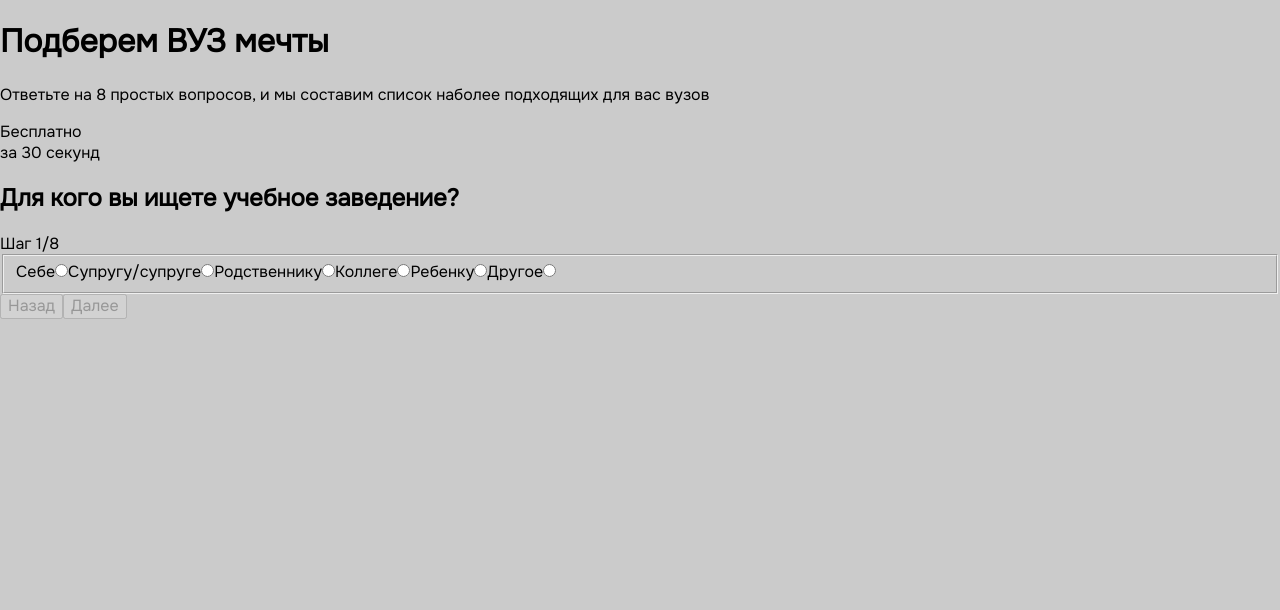
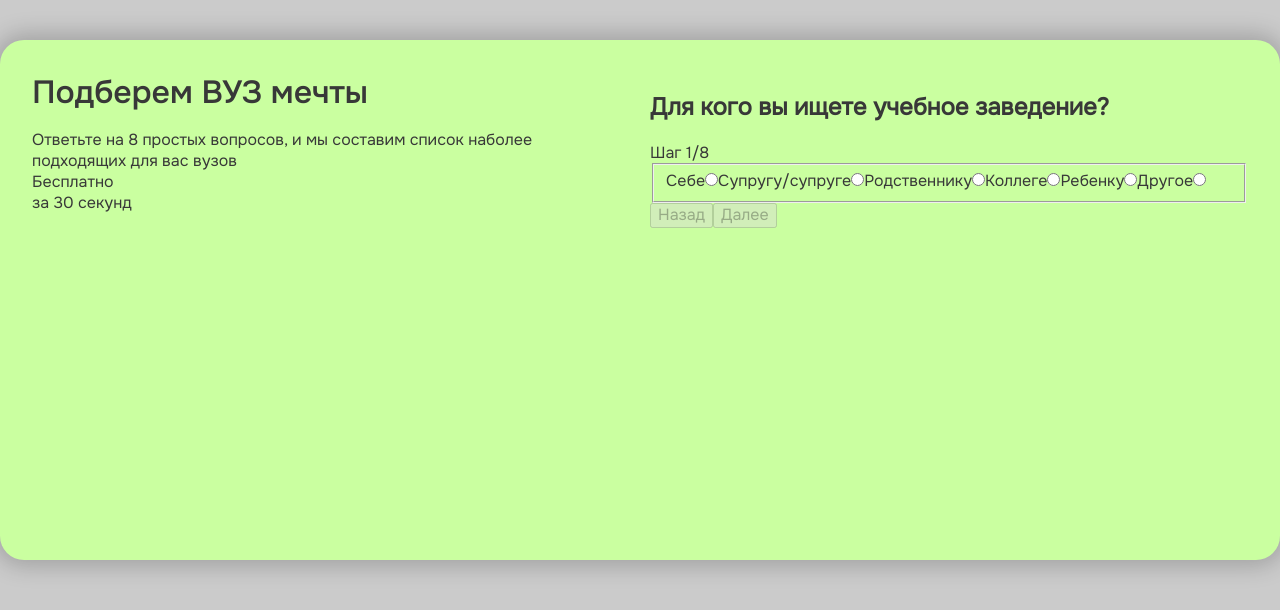
Before and after one commit to inna1305/quiz, a website built with webpack: page src/index.html in a window 1280 px wide. Built offline with nearby package versions, Linux system fonts and the light colour scheme.

Commit message:
feat: add styles for main page

```diff
--- a/src/pages/main/mainPage.js
+++ b/src/pages/main/mainPage.js
@@ -25,7 +25,7 @@ const mainPage = () => {
     about.append(title, description, decorContainer);
 
     const questions = questionsData;
-    const form = createElement('form');
+    const form = createElement('form', { class: 'form' });
     let currentStep = localStorage.getItem('step');
     const questionElement = getQuestionElem(questions[currentStep-1]);
 
--- a/src/pages/main/mainPage.scss
+++ b/src/pages/main/mainPage.scss
@@ -0,0 +1,26 @@
+.container {
+  background-color: $question-frame-color;
+  border-radius: $border-radius-size;
+  max-width: $question-frame-width;
+  height: $question-frame-height;
+  -webkit-box-shadow: 0px 0px 23px 5px rgba(0,0,0,0.22);
+  -moz-box-shadow: 0px 0px 23px 5px rgba(0,0,0,0.22);
+  box-shadow: 0px 0px 23px 5px rgba(0,0,0,0.22);
+  padding: 32px;
+  margin: 40px auto 0;
+  display: grid;
+  grid-template-columns: 1fr 1fr;
+  gap: 20px;
+}
+
+.about {
+
+  &__title {
+    font: $title-font;
+    margin-bottom: 16px;
+  }
+
+  &__description {
+    font: $text-font;
+  }
+}
--- a/src/style.scss
+++ b/src/style.scss
@@ -15,4 +15,13 @@
 body {
   background-color: $main-background-color;
   font: $text-font;
+  color: $text-color;
 }
+
+h1 {
+  margin: 0;
+}
+
+p {
+  margin: 0;
+}
```
